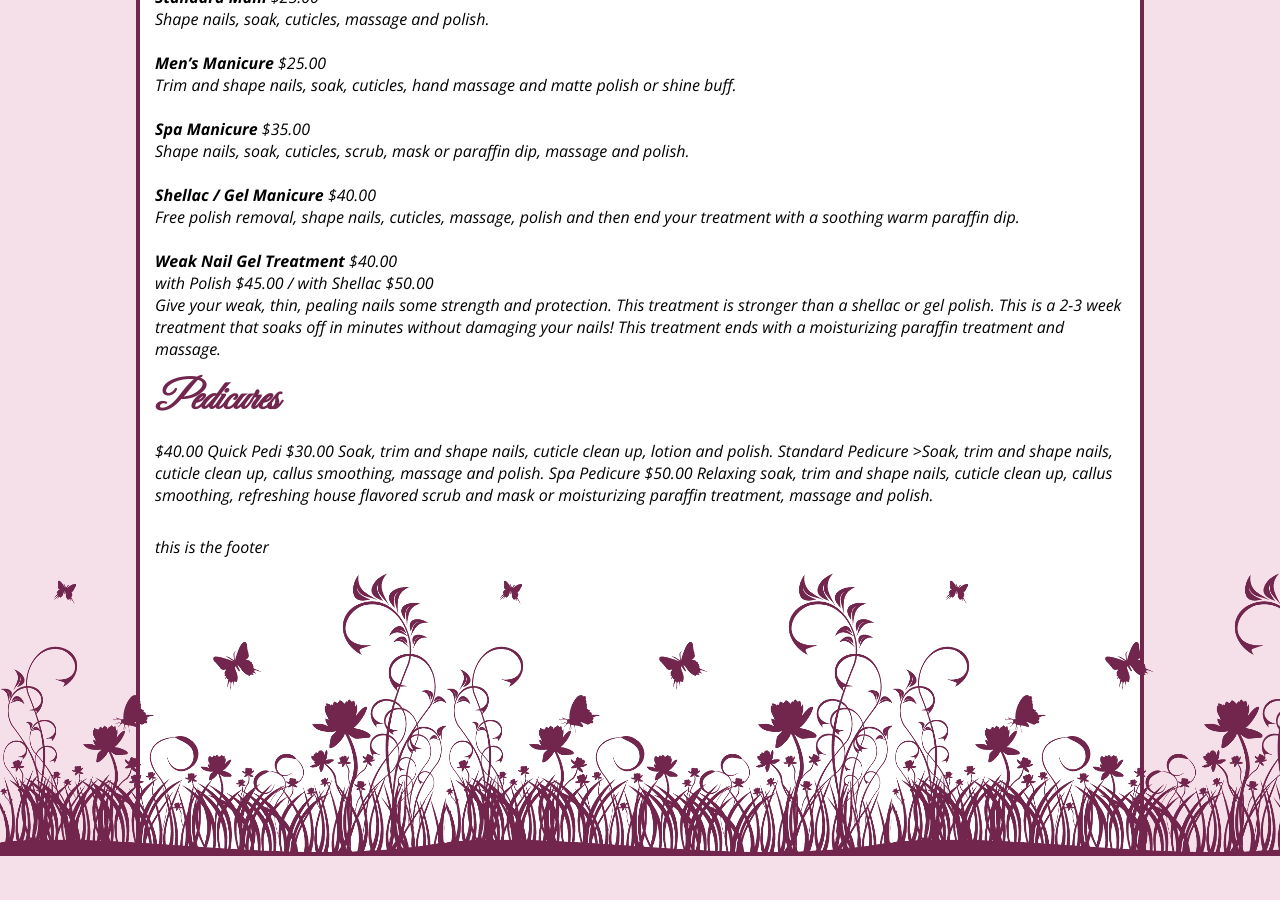
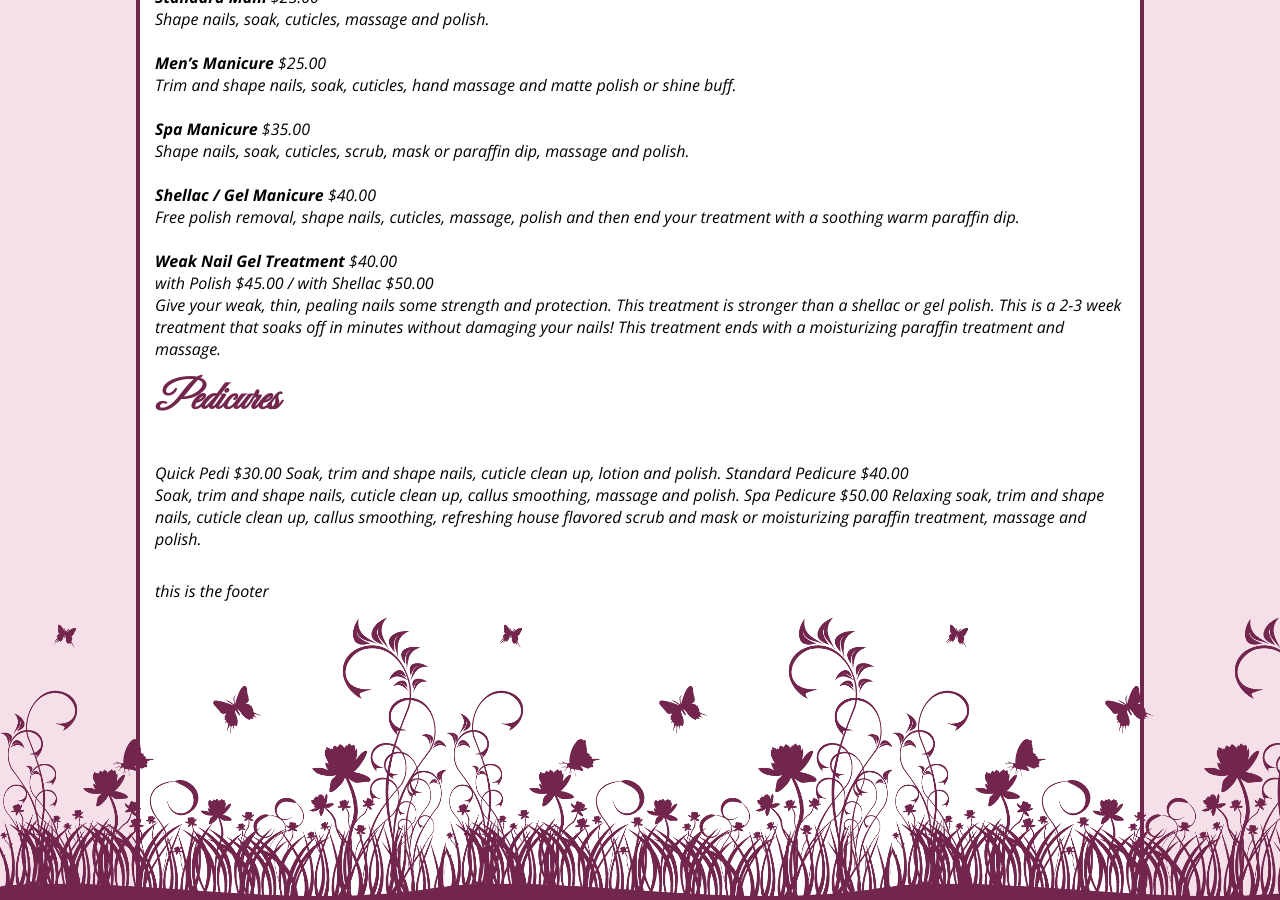
Before and after one commit to susanspedispa/susanspedispa.github.io, a Jekyll site: the page built from index.html, in a window 1280 px wide and 900 px high, scrolled down 1010 px. Built offline with Jekyll 4.4.1, drawn with Linux system fonts in a browser that asks for light colours; before the commit the page ends 1866 px from its top, so only the background shows below that.

Commit message:
Update menu.html

```diff
--- a/_includes/menu.html
+++ b/_includes/menu.html
@@ -13,12 +13,11 @@ Free polish removal, shape nails, cuticles, massage, polish and then end your tr
 with Polish  $45.00 / with Shellac  $50.00<br>
 Give your weak, thin, pealing nails some strength and protection. This treatment is stronger than a shellac or gel polish. This is a 2-3 week treatment that soaks off in minutes without damaging your nails! This treatment ends with a moisturizing paraffin treatment and massage.<p>
 
-<h1>Pedicures</h1>
-$40.00
-Quick Pedi  $30.00
+<h1>Pedicures</h1> <br>
+<span class="treatmentName">Quick Pedi</span>  $30.00
 Soak, trim and shape nails, cuticle clean up, lotion and polish.
-Standard Pedicure >Soak, trim and shape nails, cuticle clean up, callus smoothing, massage and polish.
-Spa Pedicure  $50.00
+<span class="treatmentName">Standard Pedicure </span>$40.00<br>Soak, trim and shape nails, cuticle clean up, callus smoothing, massage and polish.
+<span class="treatmentName">Spa Pedicure</span>  $50.00
 Relaxing soak, trim and shape nails, cuticle clean up, callus smoothing, refreshing house flavored scrub and mask or moisturizing paraffin treatment, massage and polish.
 
 </p>
```
